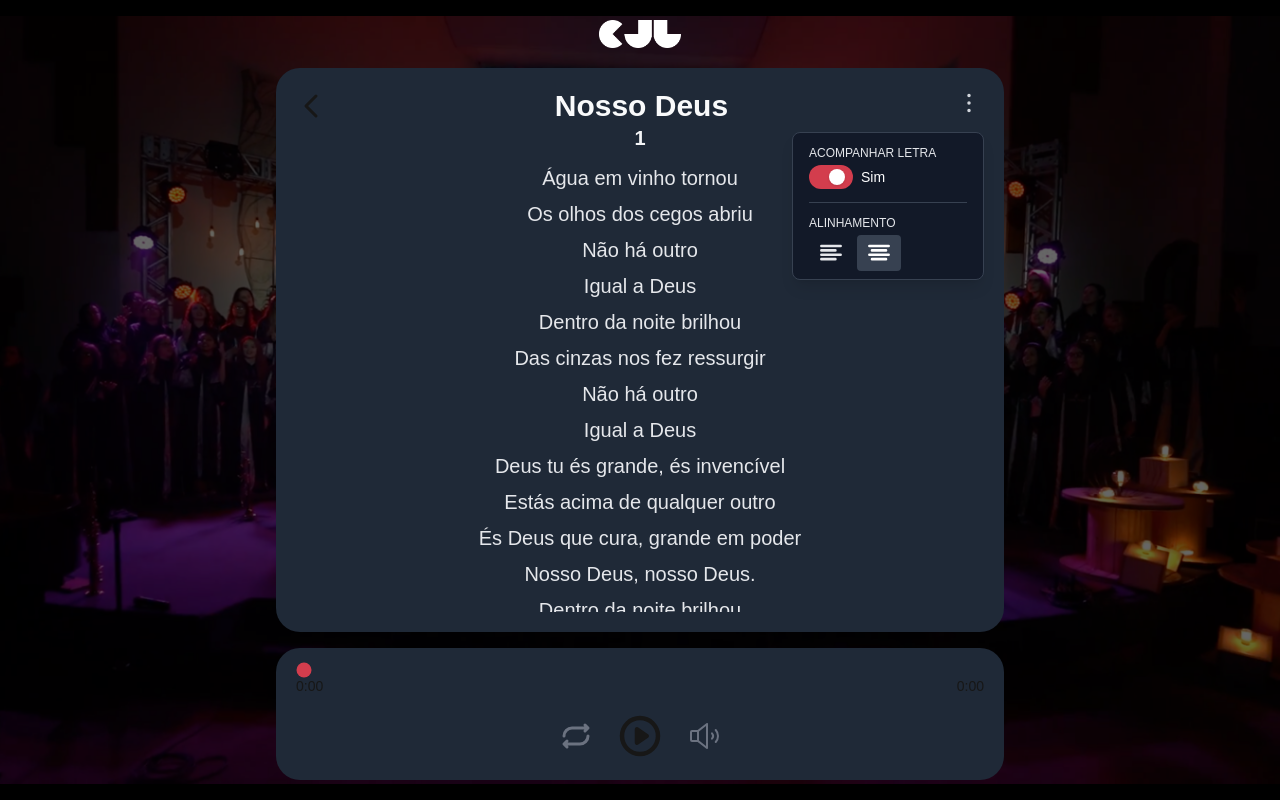
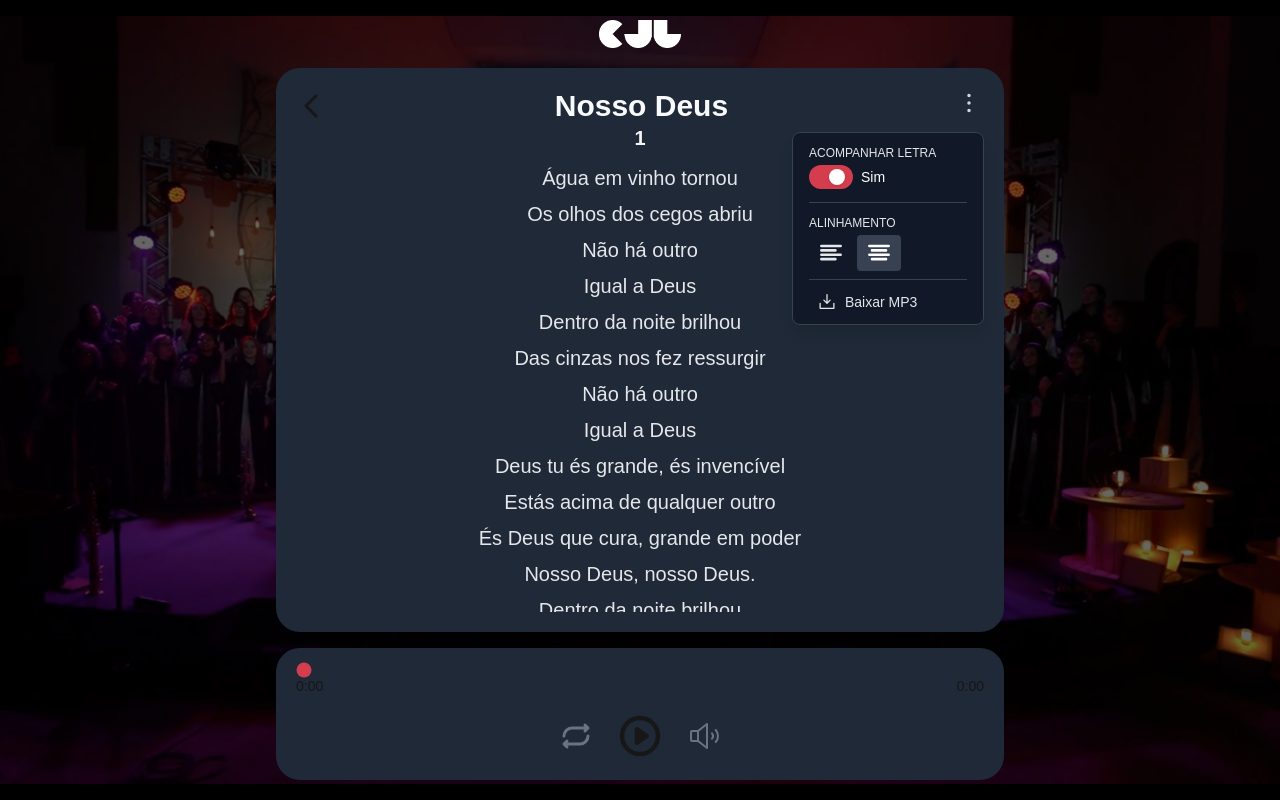
Before and after one commit to pedrogiroldo/cjl, a Next.js app: page /kits/1/1 in a window 1280 px wide. Both pictures are taken after a click on the button 968 px from the left and 102 px from the top of the page. Built offline with nearby package versions, Linux system fonts and the light colour scheme.

Commit message:
feat: add mp3 download button

```diff
--- a/src/components/TextSettingsDropdown.tsx
+++ b/src/components/TextSettingsDropdown.tsx
@@ -2,6 +2,7 @@ import {
   DotsThreeVertical,
   TextAlignCenter,
   TextAlignLeft,
+  DownloadSimple,
 } from "@phosphor-icons/react";
 import { useEffect, useRef, useState } from "react";
 
@@ -10,6 +11,7 @@ type TextSettingsDropdownProps = {
   textAlign: "left" | "center";
   onToggleReading: () => void;
   onChangeTextAlign: (align: "left" | "center") => void;
+  onDownloadMp3: () => void; // nova prop opcional, se quiser chamar função
 };
 
 export default function TextSettingsDropdown({
@@ -17,6 +19,7 @@ export default function TextSettingsDropdown({
   textAlign,
   onToggleReading,
   onChangeTextAlign,
+  onDownloadMp3,
 }: TextSettingsDropdownProps) {
   const [open, setOpen] = useState(false);
   const menuRef = useRef<HTMLDivElement>(null);
@@ -41,7 +44,7 @@ export default function TextSettingsDropdown({
       </button>
 
       {open && (
-        <div className="absolute right-0 mt-2 w-48 bg-gray-900/90 border border-gray-700 shadow-lg p-2 px-4 rounded-lg z-10 text-sm text-gray-200">
+        <div className="absolute right-0 mt-2 w-48 bg-gray-900 border border-gray-700 shadow-lg p-2 px-4 rounded-lg z-10 text-sm text-gray-200">
           <div className="py-1 text-xs uppercase text-gray-200">
             Acompanhar letra
           </div>
@@ -66,7 +69,7 @@ export default function TextSettingsDropdown({
             Alinhamento
           </div>
 
-          <div className="flex gap-1">
+          <div className="flex gap-1 mb-2">
             <button
               className={`text-center px-2 py-1 rounded ${
                 textAlign === "left"
@@ -76,7 +79,7 @@ export default function TextSettingsDropdown({
               onClick={() => onChangeTextAlign("left")}
             >
               <TextAlignLeft size={28} weight="bold" />
-            </button>{" "}
+            </button>
             <button
               className={`text-center px-2 py-1 rounded ${
                 textAlign === "center"
@@ -88,6 +91,16 @@ export default function TextSettingsDropdown({
               <TextAlignCenter size={28} weight="bold" />
             </button>
           </div>
+
+          <div className="border-t border-gray-700 my-2" />
+
+          <button
+            onClick={onDownloadMp3}
+            className="flex items-center gap-2 w-full text-left px-2 py-1 rounded hover:bg-gray-700 transition"
+          >
+            <DownloadSimple size={20} />
+            Baixar MP3
+          </button>
         </div>
       )}
     </div>
--- a/src/pages/kits/[voz]/[musica].tsx
+++ b/src/pages/kits/[voz]/[musica].tsx
@@ -14,14 +14,14 @@ export default function Musica() {
 
   const [song, setSong] = useState<Song>();
   const [enableReading, setEnableReading] = useState(true);
-
   const [loading, setLoading] = useState(true);
   const [error, setError] = useState<string | null>(null);
-
   const [textAlign, setTextAlign] = useState<"left" | "center">("center");
 
   const voice = params?.voz ?? "";
   const songId = Number(params?.musica ?? "");
+
+  const songPath = `${song?.musicPath}/${voice}.mp3`;
 
   const {
     volume,
@@ -34,7 +34,7 @@ export default function Musica() {
     toggleReplay,
     handleSeek,
     handleVolumeChange,
-  } = useLocalAudioPlayer(song?.musicPath + "/" + voice + ".mp3");
+  } = useLocalAudioPlayer(songPath);
 
   const formattedVoice =
     voice?.at(0)?.toUpperCase() + voice?.toString().substring(1);
@@ -50,7 +50,6 @@ export default function Musica() {
         }
         const data: Song = await response.json();
         setSong(data);
-
         setError(null);
       } catch (error) {
         setError((error as Error).message);
@@ -63,6 +62,14 @@ export default function Musica() {
       fetchMusica();
     }
   }, [songId]);
+
+  const handleDownloadMp3 = () => {
+    if (!song) return;
+    const downloadLink = document.createElement("a");
+    downloadLink.href = songPath;
+    downloadLink.download = `${song.title} - ${formattedVoice}.mp3`;
+    downloadLink.click();
+  };
 
   return (
     <Layout submenu title={song?.title + " | CJL"}>
@@ -82,6 +89,7 @@ export default function Musica() {
                   textAlign={textAlign}
                   onToggleReading={() => setEnableReading((prev) => !prev)}
                   onChangeTextAlign={(align) => setTextAlign(align)}
+                  onDownloadMp3={handleDownloadMp3}
                 />
               </div>
             </div>
@@ -91,11 +99,12 @@ export default function Musica() {
           </div>
 
           {(loading || error) && (
-            <div className=" text-center">
+            <div className="text-center">
               {loading && <p className="text-gray-50">Carregando...</p>}
               {error && <p className="text-red-500">{error}</p>}
             </div>
           )}
+
           {song && (
             <TextReader
               lyrics={song.lyrics}
```
